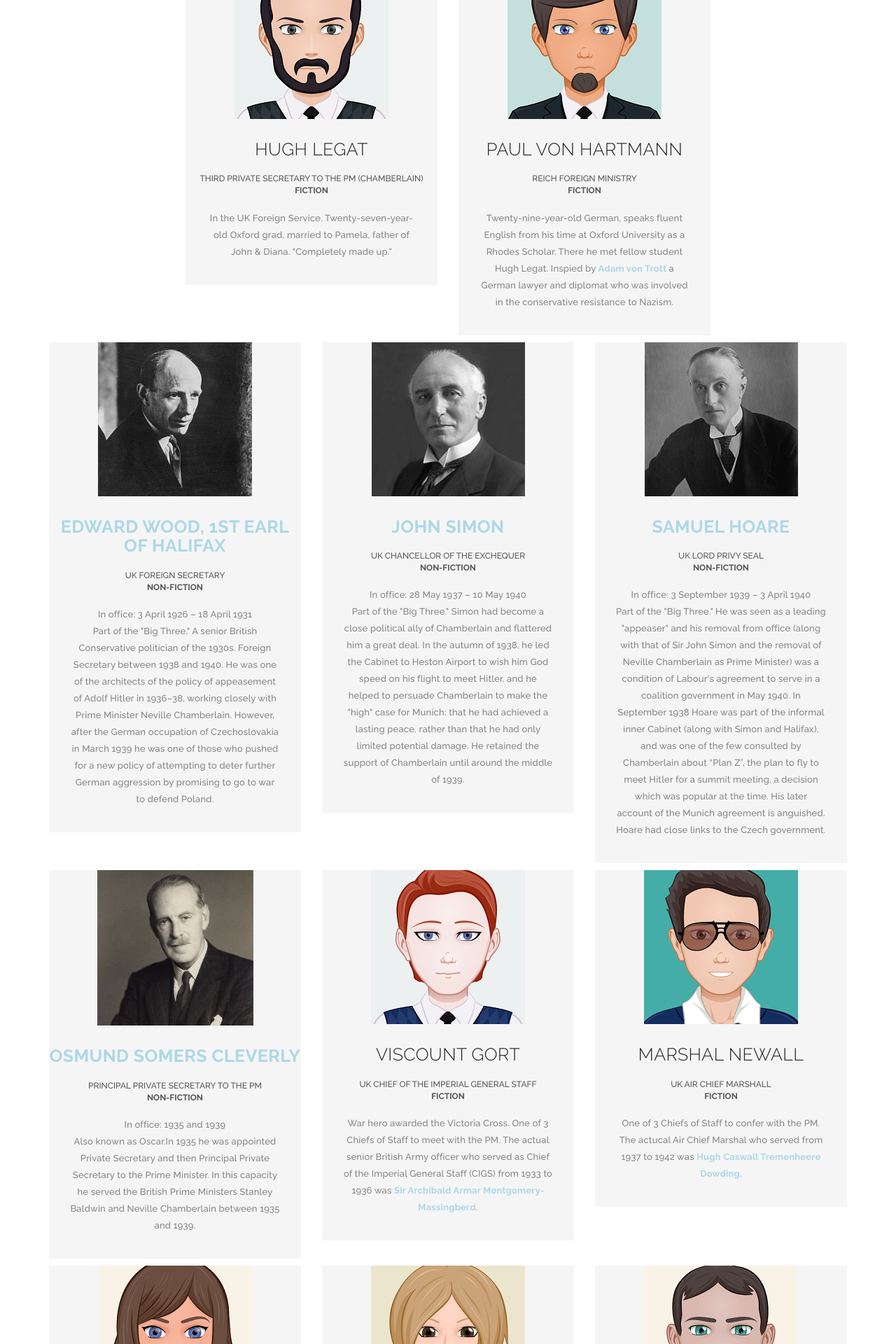
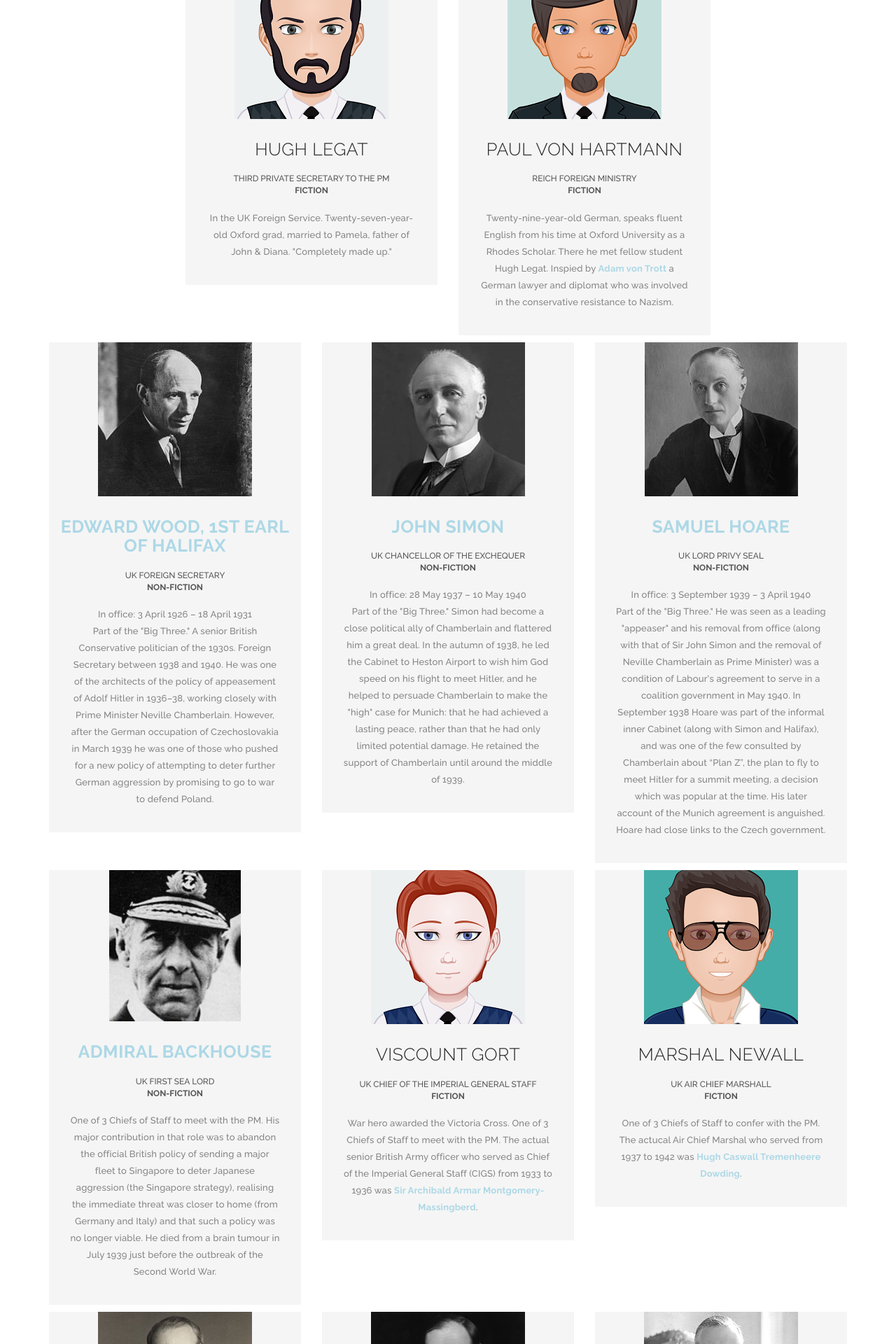
Before and after one commit to colee222/NFS-Munich-AAUW-Book-Club, a Django app: page / in a window 1280 px wide. Shown: the part 1711-3631 px from the top of the page at 70% size. Run offline with Django 3.2, Linux system fonts and the light colour scheme; some libraries are stand-ins or nearby versions.

Commit message:
characters update3

```diff
--- a/munich/templates/index.html
+++ b/munich/templates/index.html
@@ -174,7 +174,7 @@
 							</div>
 							<div class="team-text">
 								<h3>Hugh Legat</h3>
-								<div class="team-position">Third Private Secretary to the PM (Chamberlain)</div>
+								<div class="team-position">Third Private Secretary to the PM</div>
                                 <div class="team-position"><strong>fiction</strong></div>
 								<p>In the UK Foreign Service. Twenty-seven-year-old Oxford grad, married to Pamela, father of John & Diana. "Completely made up." </p>
 							</div>
@@ -259,13 +259,13 @@
 					<div class="col-md-4">
 						<div class="team-item">
 							<div class="team-image">
-								<img src="{% static 'images/demo/character-11.jpg' %}" class="img-responsive center-block" alt="Osmund Somers Cleverly">
+								<img src="{% static 'images/demo/character-14.jpg' %}" class="img-responsive center-block" alt="Adminral Backhouse">
 							</div>
 							<div class="team-text">
-                                <h3><a href="https://en.wikipedia.org/wiki/Osmund_Somers_Cleverly"><strong>Osmund Somers Cleverly</strong></a></h3>
-								<div class="team-position">Principal Private Secretary to the PM</div>
+                                <h3><a href="https://en.wikipedia.org/wiki/Roger_Backhouse"><strong>Admiral Backhouse</strong></a></h3>
+								<div class="team-position">UK First Sea Lord</div>
                                 <div class="team-position"><strong>non-fiction</strong></div>
-								<p>In office: 1935 and 1939 <br> Also known as Oscar.In 1935 he was appointed Private Secretary and then Principal Private Secretary to the Prime Minister. In this capacity he served the British Prime Ministers Stanley Baldwin and Neville Chamberlain between 1935 and 1939.</p>
+								<p>One of 3 Chiefs of Staff to meet with the PM. His major contribution in that role was to abandon the official British policy of sending a major fleet to Singapore to deter Japanese aggression (the Singapore strategy), realising the immediate threat was closer to home (from Germany and Italy) and that such a policy was no longer viable. He died from a brain tumour in July 1939 just before the outbreak of the Second World War.  </p>
 							</div>
 						</div>
 					</div>
@@ -305,6 +305,54 @@
 
 
 
+                <div class="row">
+					<!-- team member item -->
+					<div class="col-md-4">
+						<div class="team-item">
+							<div class="team-image">
+								<img src="{% static 'images/demo/character-11.jpg' %}" class="img-responsive center-block" alt="Osmund Somers Cleverly">
+							</div>
+							<div class="team-text">
+                                <h3><a href="https://en.wikipedia.org/wiki/Osmund_Somers_Cleverly"><strong>Osmund Somers Cleverly</strong></a></h3>
+								<div class="team-position">Principal Private Secretary to the PM</div>
+                                <div class="team-position"><strong>non-fiction</strong></div>
+								<p>In office: 1935 and 1939 <br> Also known as Oscar.In 1935 he was appointed Private Secretary and then Principal Private Secretary to the Prime Minister. In this capacity he served the British Prime Ministers Stanley Baldwin and Neville Chamberlain between 1935 and 1939.</p>
+							</div>
+						</div>
+					</div>
+					<!-- end team member item -->
+					<!-- team member item -->
+					<div class="col-md-4">
+						<div class="team-item">
+							<div class="team-image">
+								<img src="{% static 'images/demo/character-15.jpg' %}" class="img-responsive center-block" alt="Horace Wilson">
+							</div>
+							<div class="team-text">
+                                <h3><a href="https://en.wikipedia.org/wiki/Horace_Wilson_(civil_servant)"><strong>Sir Horace Wilson</strong></a></h3>
+								<div class="team-position">PMs Special Adviser (civil servant)</div>
+                                <div class="team-position"><strong>non-fiction</strong></div>
+                                <p>A senior British government official who had a key role with government of Prime Minister Neville Chamberlain in the appeasement period just prior to the Second World War. His lone mission on 26 September to see Hitler followed the German leader issuing his Godesberg ultimatum to Czechoslovakia regarding the ceding of the Sudetenland to Nazi Germany. Wilson carried with him a letter from Chamberlain. It proposed direct negotiations between Germany and Czechoslovakia and His Majesty's Government would act for the Czechs if both parties agreed. Wilson was unable to deliver the second part of the message due to Hitler being in a bad mood.</p>
+							</div>
+						</div>
+					</div>
+					<!-- end team member item -->
+					<!-- team member item -->
+					<div class="col-md-4">
+						<div class="team-item">
+							<div class="team-image">
+                                <img src="{% static 'images/demo/character-16.jpg' %}" class="img-responsive center-block" alt="Home Secretary">
+
+							</div>
+							<div class="team-text">
+                                <h3><a href="https://en.wikipedia.org/wiki/Joachim_von_Ribbentrop"><strong>Joachim von Ribbentrop</strong></a></h3>
+								<div class="team-position">Foreign Minister of Nazi Germany</div>
+                                <div class="team-position"><strong>non-fiction</strong></div>
+                                <p>He offered his house Schloss Fuschl for the secret meetings in January 1933 that resulted in Hitler's appointment as Chancellor of Germany. He became a close confidant of Hitler, to the disgust of some party members, who thought him superficial and lacking in talent.</p>
+							</div>
+						</div>
+					</div>
+					<!-- end team member item -->
+				</div>
 
 
 
```
Also changed, not shown: munich/static/images/demo/character-11.jpg, munich/static/images/demo/character-14.jpg (added), munich/static/images/demo/character-15.jpg (added), munich/static/images/demo/character-16.jpg (added).
